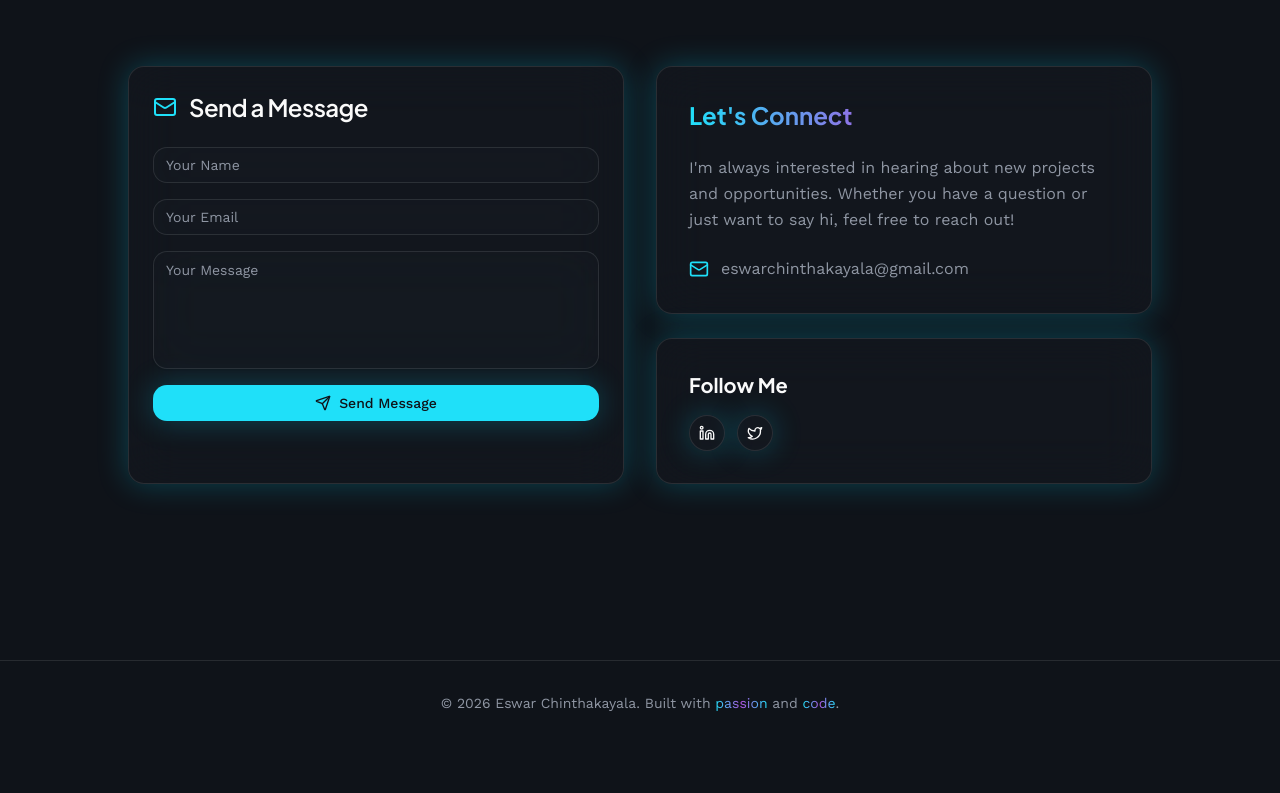
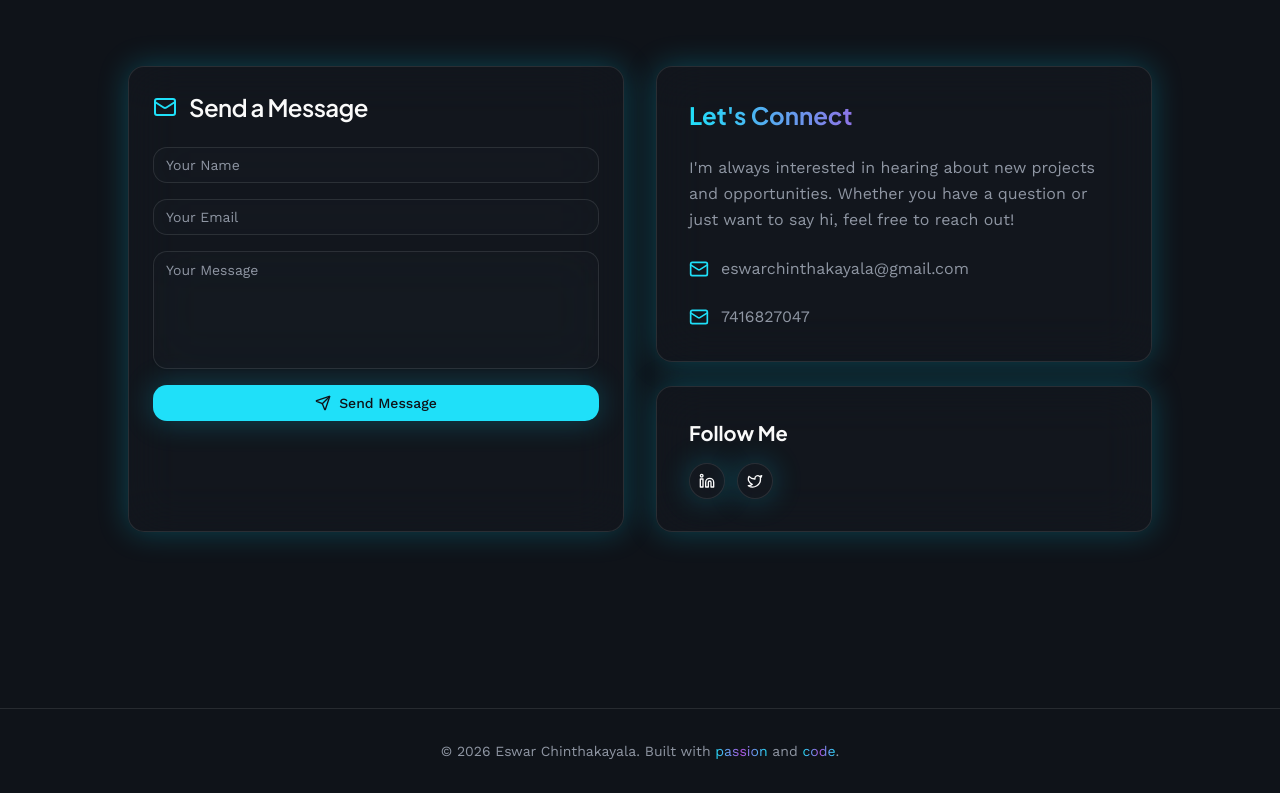
Before and after one commit to Eswar-space/sg-800045c9-3163-4455-8b6b-9dd248f2b8f6-1775826113, a Next.js app: page / in a window 1280 px wide. Shown: the part 3464-4257 px from the top of the page. Before the commit the page ends 4209 px from the top, so only its background shows below. Built offline with nearby package versions, Linux system fonts and the light colour scheme.

Commit message:
Update Contact.tsx

```diff
--- a/src/components/Contact.tsx
+++ b/src/components/Contact.tsx
@@ -179,6 +179,13 @@ export function Contact() {
                     <span>eswarchinthakayala@gmail.com</span>
                   </div>
                 </div>
+
+                 <div className="space-y-4">
+                  <div className="flex items-center gap-3 text-muted-foreground">
+                    <Mail className="w-5 h-5 text-primary" />
+                    <span>7416827047</span>
+                  </div>
+                </div>
               </CardContent>
             </Card>
 
```
